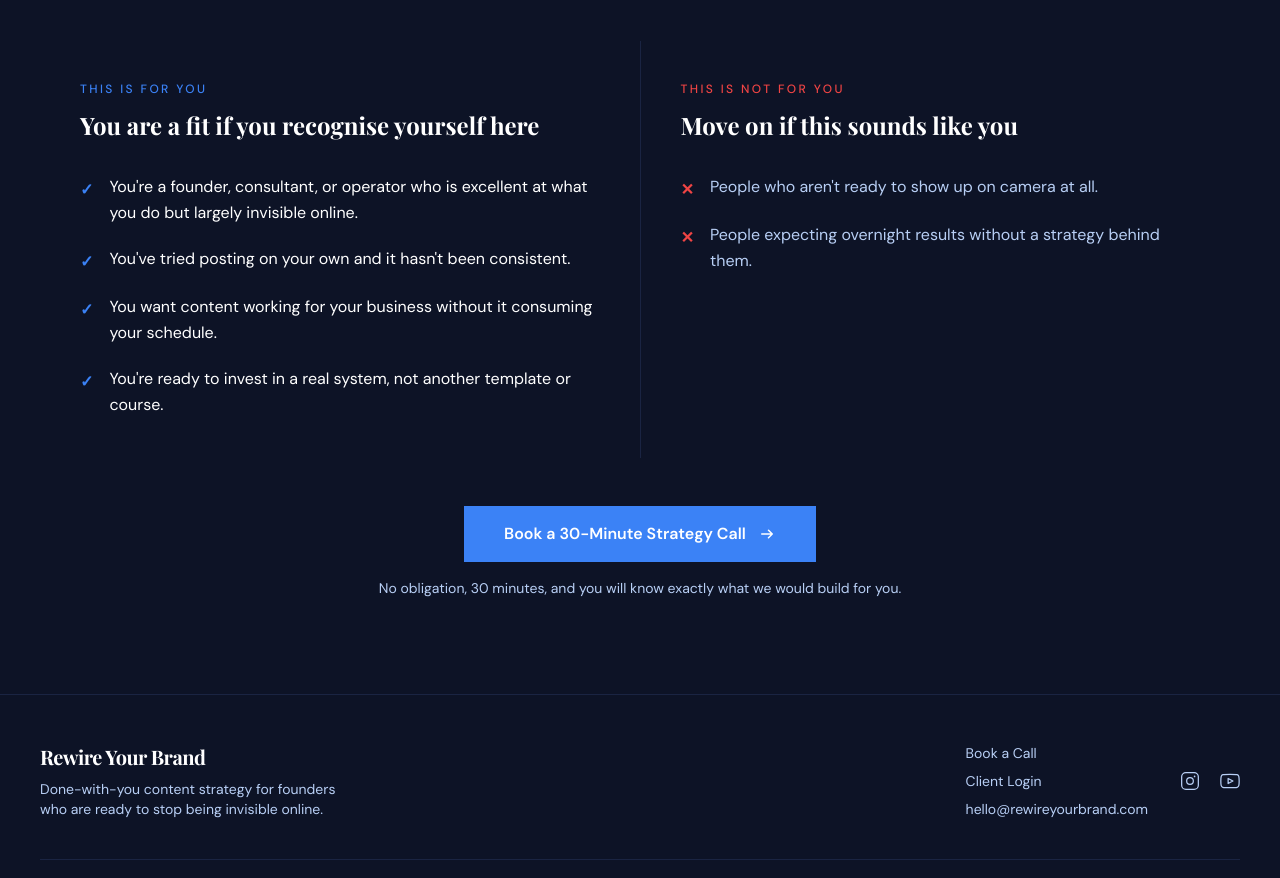
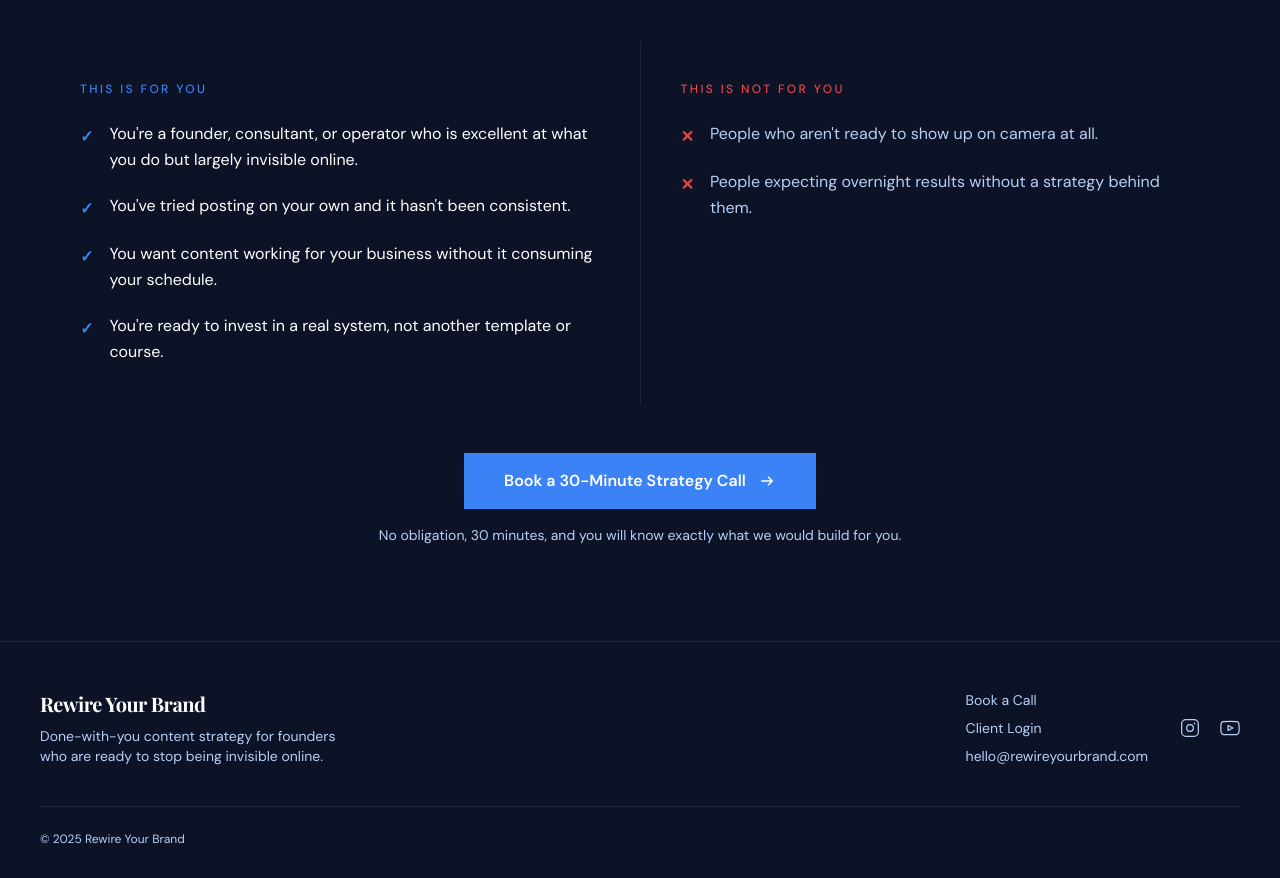
Before and after one commit to create-cell-id/rewireyourbrand-landing, a Next.js app: page / in a window 1280 px wide. Shown: the part 4058-4936 px from the top of the page. Built offline with nearby package versions, Linux system fonts and the light colour scheme.

Commit message:
Remove redundant h3 sub-headers from WhoItsFor section
Co-Authored-By: Claude Sonnet 4.6 <noreply@anthropic.com>

```diff
--- a/app/page.tsx
+++ b/app/page.tsx
@@ -350,12 +350,9 @@ function WhoItsFor() {
         <div className="grid lg:grid-cols-2 gap-px bg-border mb-12">
           {/* YES */}
           <div className="bg-surface p-8 lg:p-10">
-            <p className="text-accent text-xs tracking-widest2 uppercase font-body font-medium mb-3">
+            <p className="text-accent text-xs tracking-widest2 uppercase font-body font-medium mb-6">
               This Is For You
             </p>
-            <h3 className="font-display text-2xl font-bold text-ink mb-8 leading-snug">
-              You are a fit if you recognise yourself here
-            </h3>
             <div className="space-y-5">
               {forList.map((item) => (
                 <div key={item} className="flex gap-4">
@@ -367,12 +364,9 @@ function WhoItsFor() {
           </div>
           {/* NO */}
           <div className="bg-surface p-8 lg:p-10">
-            <p className="text-[#EF4444] text-xs tracking-widest2 uppercase font-body font-medium mb-3">
+            <p className="text-[#EF4444] text-xs tracking-widest2 uppercase font-body font-medium mb-6">
               This Is NOT For You
             </p>
-            <h3 className="font-display text-2xl font-bold text-ink mb-8 leading-snug">
-              Move on if this sounds like you
-            </h3>
             <div className="space-y-5">
               {notForList.map((item) => (
                 <div key={item} className="flex gap-4">
```
